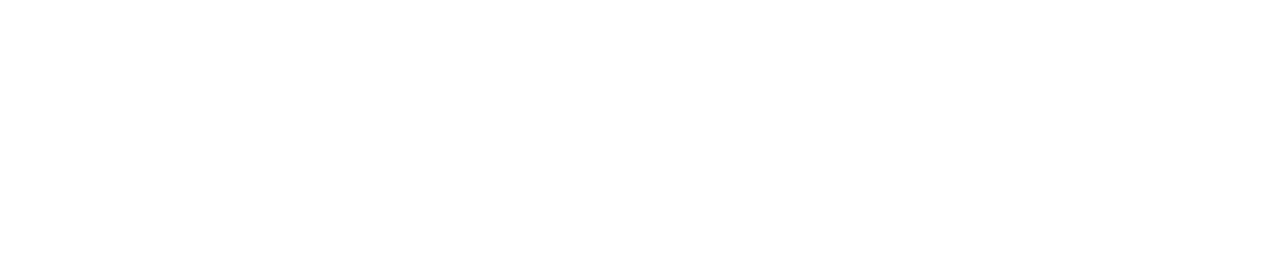
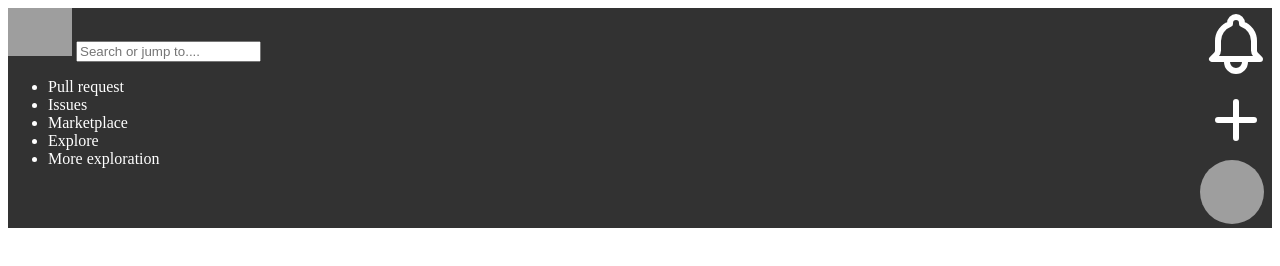
Before and after one commit to frankpjr1/f21c3-github-flex, a plain HTML site: page index.html in a window 1280 px wide. Drawn offline with Linux system fonts and the light colour scheme; grey boxes are pictures that could not be loaded.

Commit message:
adds the TODO on understanding targeting, positioning and flex.

```diff
--- a/index.html
+++ b/index.html
@@ -3,21 +3,51 @@
 <head>
     <meta charset="UTF-8">
     <title>Github Flex</title>
+    <link rel="stylesheet" href="style.css">
 </head>
 <body>
 
-<style>
-    header {
-    }
+<!-- @TODO: Using this as a reference: https://github.com/orgs/msimbo/dashboard
+        reproduce this  nav:  https://static.authw.it/Dashboard_2021-11-22_10-30-22.png
+-->
+<div id="header">
 
-    nav {
-    }
-</style>
+    <!-- item 1 -->
+    <div id="left">
+        <!-- item 1 -->
+        <img src="https://github.githubassets.com/images/modules/logos_page/GitHub-Mark.png" alt="Github Logo">
 
-<div id="header">
-    <div id="nav"></div>
+        <!-- item 2 -->
+        <input type="text" placeholder="Search or jump to....">
+
+        <!-- item 3 -->
+        <ul>
+            <li>Pull request</li>
+            <li>Issues</li>
+            <li>Marketplace</li>
+            <li>Explore</li>
+            <li>More exploration</li>
+        </ul>
+    </div>
+
+    <!-- item 2 -->
+    <div id="right">
+
+        <!-- item 1 -->
+        <svg xmlns="http://www.w3.org/2000/svg" class="h-6 w-6" fill="none" viewBox="0 0 24 24" stroke="currentColor">
+            <path stroke-linecap="round" stroke-linejoin="round" stroke-width="2" d="M15 17h5l-1.405-1.405A2.032 2.032 0 0118 14.158V11a6.002 6.002 0 00-4-5.659V5a2 2 0 10-4 0v.341C7.67 6.165 6 8.388 6 11v3.159c0 .538-.214 1.055-.595 1.436L4 17h5m6 0v1a3 3 0 11-6 0v-1m6 0H9" />
+        </svg>
+
+        <!-- item 2 -->
+        <svg xmlns="http://www.w3.org/2000/svg" class="h-6 w-6" fill="none" viewBox="0 0 24 24" stroke="currentColor">
+            <path stroke-linecap="round" stroke-linejoin="round" stroke-width="2" d="M12 6v6m0 0v6m0-6h6m-6 0H6" />
+        </svg>
+
+        <!-- item 3 -->
+        <img src="https://i.pravatar.cc/64?img=3" alt="Avatar">
+    </div>
+
 </div>
-
 
 </body>
 </html>
--- /dev/null
+++ b/style.css
@@ -0,0 +1,24 @@
+
+#header {
+    /*background: #000000;*/
+    background: #323232;
+    color: #fff;
+    display: flex;
+    justify-content: space-between;
+}
+
+#left {
+   /*display: inline | block;*/
+}
+
+#left img {
+    width: 64px;
+}
+
+#right {
+}
+
+
+#right img {
+    border-radius: 50%;
+}
```
